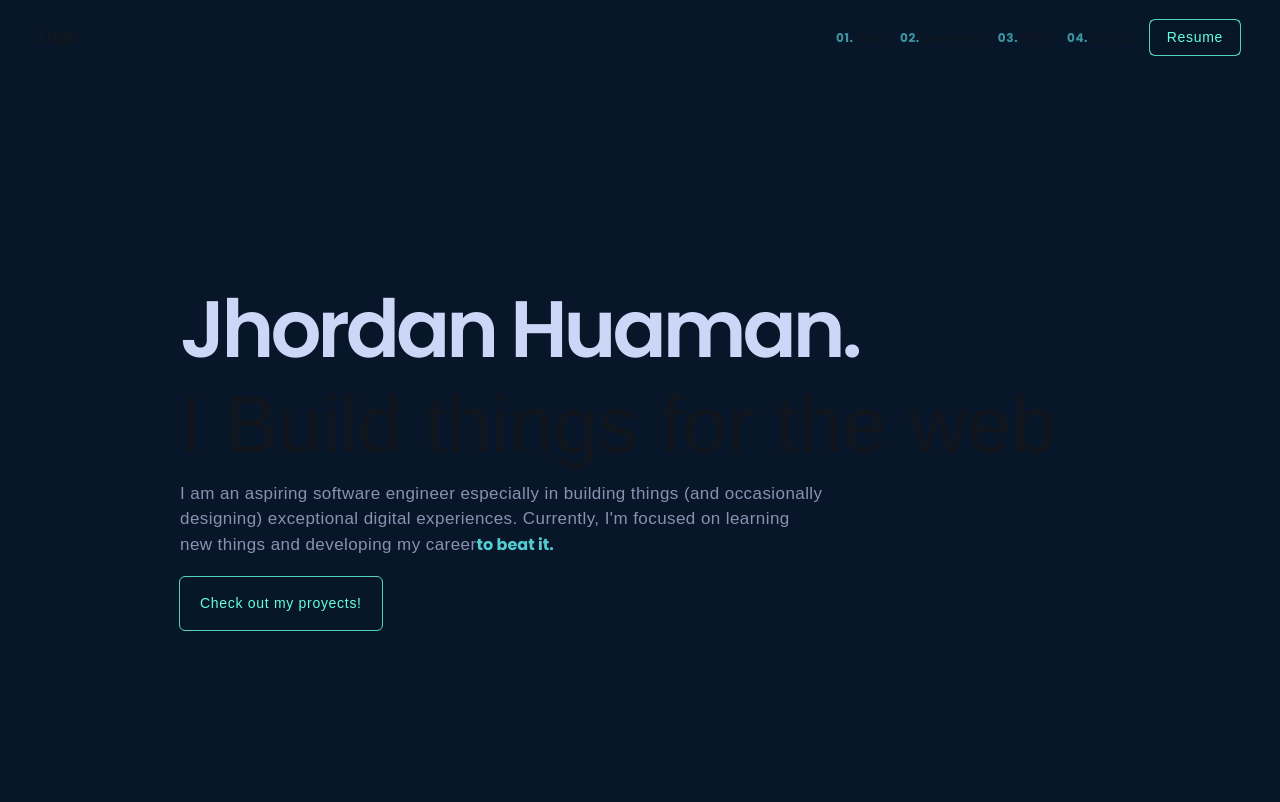
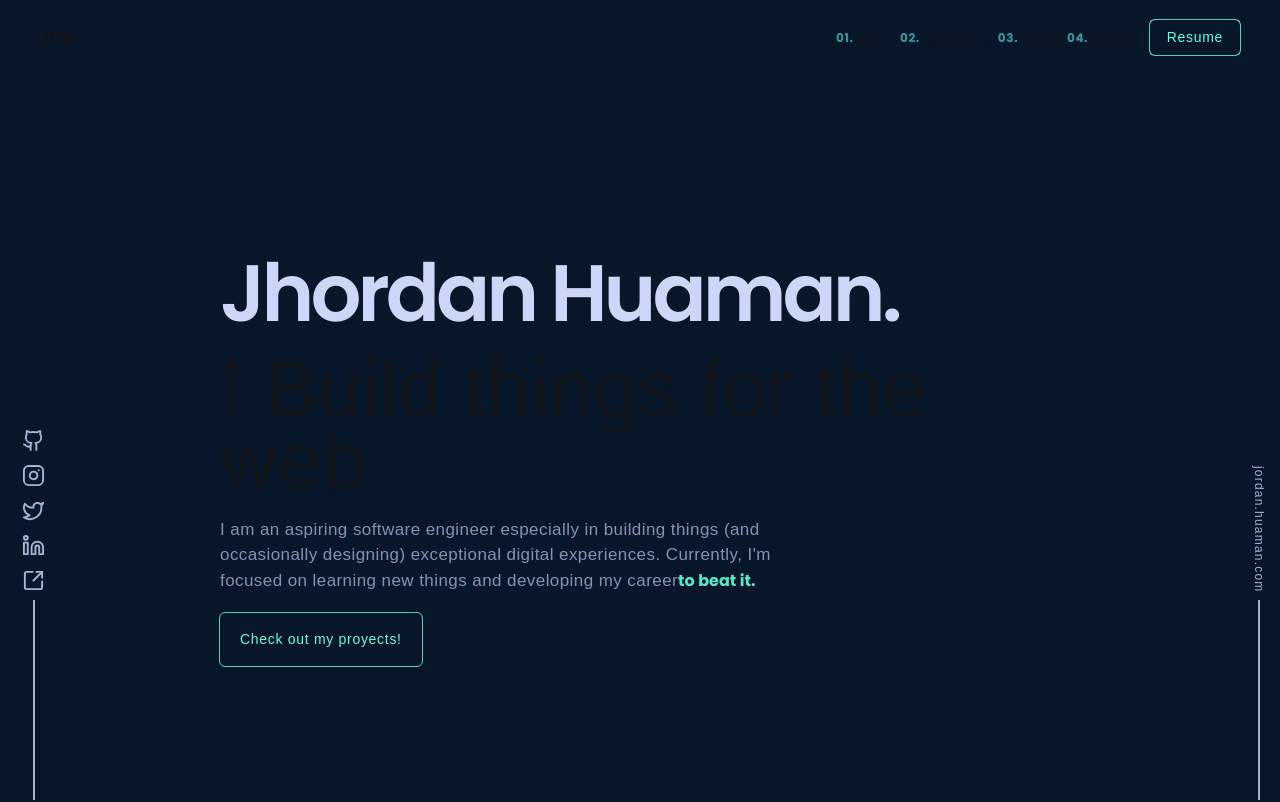
Before and after one commit to devsecops-node/official-portafolio, a Next.js app: page / in a window 1280 px wide. Shown: the top 802 px of the page. Built offline with nearby package versions, Linux system fonts and the light colour scheme.

Commit message:
feat: finish presentation layer

```diff
--- a/src/app/page.tsx
+++ b/src/app/page.tsx
@@ -1,6 +1,7 @@
 import AboutView from "@/components/about";
 import ExperienceView from "@/components/experience";
-import InfoFixed from "@/components/info-fixed";
+import InfoFixedRight from "@/components/info-fixed";
+import InfoFixedLeft from "@/components/info-fixed-l";
 import PresentationView from "@/components/presentation";
 import ProyectsView from "@/components/proyects";
 import Image from "next/image";
@@ -12,7 +13,8 @@ export default function Home() {
       <AboutView />
       <ExperienceView />
       <ProyectsView/>
-      {/* <InfoFixed /> */}
+      <InfoFixedRight />
+      <InfoFixedLeft/>
     </main>
   )
 }
--- /dev/null
+++ b/src/components/info-fixed-l.tsx
@@ -0,0 +1,23 @@
+import React from 'react'
+import styles from "@/styles/helpers.module.css"
+import { Github, Instagram, Linkedin, SquareArrowOutUpRight, Twitter } from 'lucide-react'
+
+
+const InfoFixedLeft = () => {
+  return (
+    <div className={`fixed bottom-0 left-0 hidden sm:block px-[10px]  ${styles.apper}`}>
+      <div className='flex flex-col items-center gap-2 h-full px-3'>
+        <section className='flex gap-3 flex-col'>
+          <Github className='text-light_slate transition-all duration-[0.5s] hover:text-primary cursor-pointer hover:translate-y-[-5px]' size={23} />
+          <Instagram className='text-light_slate transition-all duration-[0.5s] hover:text-primary cursor-pointer hover:translate-y-[-5px]' size={23} />
+          <Twitter className='text-light_slate transition-all duration-[0.5s] hover:text-primary cursor-pointer hover:translate-y-[-5px]' size={23} />
+          <Linkedin className='text-light_slate transition-all duration-[0.5s] hover:text-primary cursor-pointer hover:translate-y-[-5px]' size={23} />
+          <SquareArrowOutUpRight className='text-light_slate transition-all duration-[0.5s] hover:text-primary cursor-pointer hover:translate-y-[-5px]' size={23} />
+        </section>
+        <div className='bg-light_slate w-[2px] h-[200px]' />
+      </div>
+    </div>
+  )
+}
+
+export default InfoFixedLeft
--- a/src/components/info-fixed.tsx
+++ b/src/components/info-fixed.tsx
@@ -1,11 +1,16 @@
 import React from 'react'
+import styles from "@/styles/helpers.module.css"
 
-const InfoFixed = () => {
+
+const InfoFixedRight = () => {
   return (
-    <div className='fixed bottom-[100px] right-[-60px] rotate-90'>
-      <p className='tracking-wider text-[#8e98a7]'>jordan.huaman.com</p>
+    <div className={`fixed bottom-0 hidden sm:block right-0 ${styles.apper}`}>
+      <div className='flex flex-col items-center gap-2 h-full px-3'>
+        <p className={`tracking-[0.1em] text-[12px] text-light_slate ${styles.write_vertical} cursor-pointer transition-all duration-[0.5s] hover:text-primary hover:translate-y-[-5px]`}>jordan.huaman.com</p>
+        <div className='bg-light_slate w-[2px] h-[200px]'/>
+      </div>
     </div>
   )
 }
 
-export default InfoFixed
+export default InfoFixedRight
--- a/src/components/presentation/main.tsx
+++ b/src/components/presentation/main.tsx
@@ -5,7 +5,7 @@ import helpers from "@/styles/helpers.module.css"
 const Main = () => {
   const loadInfo = 'Hi,  my name is';
   return (
-    <div className="flex flex-1 justify-center items-center mx-auto max-w-[1000px] px-10">
+    <div className="flex flex-1 justify-center items-center mx-auto max-w-[1000px] px-10 sm:px-20">
       <div>
         <div className={`${styles.container}`}>
           {loadInfo.split('').map((p, key) => (
--- a/src/styles/helpers.module.css
+++ b/src/styles/helpers.module.css
@@ -29,6 +29,7 @@
   -o-transition: all 0.5s;
   background-color: #08162a;
 }
+
 .buttons1 {
   padding: 7px 17px;
   outline: 1px solid #52d2b8;
@@ -48,10 +49,51 @@
   -o-transition: all 0.5s;
   background-color: #08162a;
 }
-.buttons:hover,.buttons1:hover {
+
+.buttons:hover,
+.buttons1:hover {
   transform: translate(-5px, -5px) translateZ(2px);
   -webkit-transform: translate(-5px, -5px) translateZ(2px);
   -moz-transform: translate(-5px, -5px) translateZ(2px);
   -ms-transform: translate(-5px, -5px) translateZ(2px);
   -o-transform: translate(-5px, -5px) translateZ(2px);
 }
+
+
+.write_vertical {
+  writing-mode: vertical-rl;
+  -webkit-writing-mode: vertical-rl;
+  -ms-writing-mode: vertical-rl;
+}
+
+.apper {
+  animation: apper 2s;
+  -webkit-animation: apper 2s;
+}
+
+@keyframes apper {
+  0% {
+    opacity: 0;
+    transform: translateY(-20px);
+    filter: blur(2px);
+    -webkit-filter: blur(2px);
+    -webkit-transform: translateY(-20px);
+    -moz-transform: translateY(-20px);
+    -ms-transform: translateY(-20px);
+    -o-transform: translateY(-20px);
+}
+  90% {
+    filter: blur(2px);
+    opacity: 0;
+  }
+  100% {
+    opacity: 1;
+    transform: translateY(-0px);
+    filter: blur(0px);
+    -webkit-filter: blur(0px);
+    -webkit-transform: translateY(-0px);
+    -moz-transform: translateY(-0px);
+    -ms-transform: translateY(-0px);
+    -o-transform: translateY(-0px);
+}
+}
--- a/tailwind.config.ts
+++ b/tailwind.config.ts
@@ -24,14 +24,17 @@ const config: Config = {
         ppThin: ['var(--ppThin)']
       },
       textColor: {
-        primary: "#53cdd1",
+        primary: "#5ae7c8",
         secundary: "#8e98a7",
         slate: "#8892b0",
-        lightest_slate: "#ccd6f6"
+        lightest_slate: "#ccd6f6",
+        light_slate: "#a8b2d1"
       },
       backgroundColor: {
         secundary: "#102240",
-        primary: "#52d2b8"
+        primary: "#52d2b8",
+        lightest_slate: "#ccd6f6",
+        light_slate: "#a8b2d1"
       }
     },
   },
```
